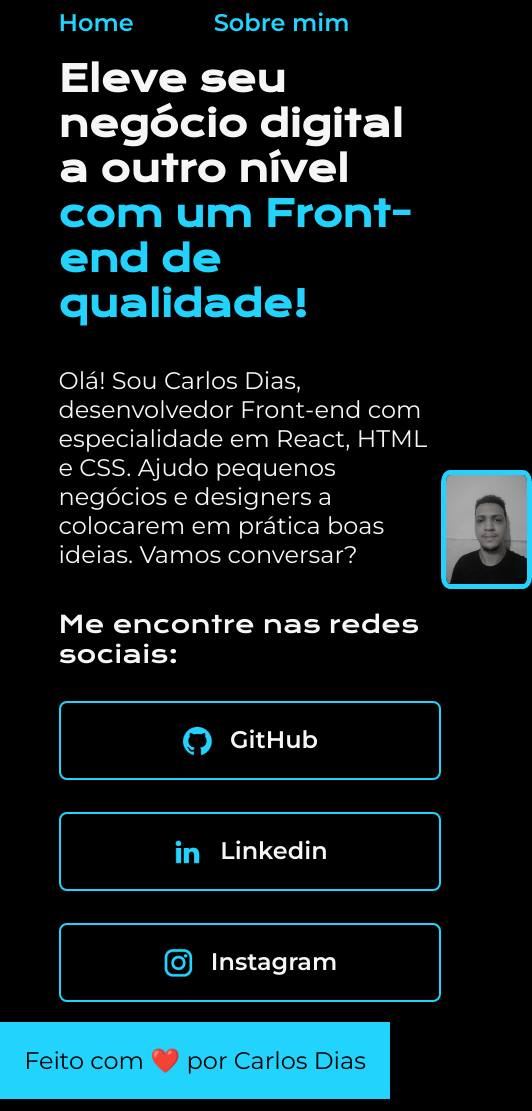
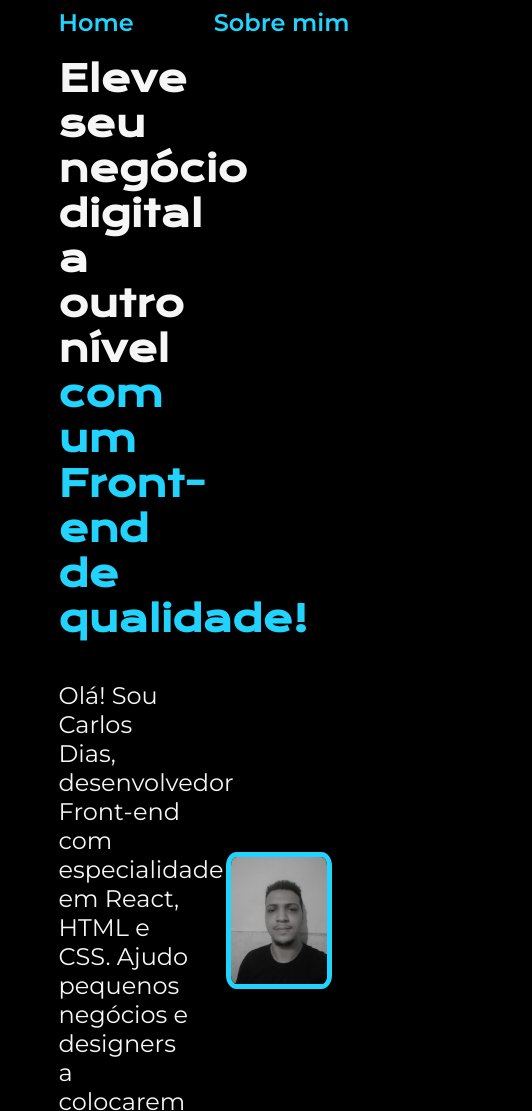
Before and after one commit to CarlosGabr/portfolio, a plain HTML site: page index.html in a window 390 px wide. Shown: the top 1111 px of the page, 532 px wide, since content can reach past the window. Drawn offline with nearby package versions, Linux system fonts and the light colour scheme.

Commit message:
Adicionado responsividade Rem.

```diff
--- a/index.html
+++ b/index.html
@@ -21,15 +21,15 @@
             <p class="apresentacao__conteudo__texto">Olá! Sou Carlos Dias, desenvolvedor Front-end com especialidade em React, HTML e CSS. Ajudo pequenos negócios e designers a colocarem em prática boas ideias. Vamos conversar?</p>
             <div class="apresentacao__links">
                 <h2 class="apresentacao__links__subtitulo">Me encontre nas redes sociais:</h2>
-                <a class= "apresentacao__links__link" href="https://github.com/CarlosGabr">
+                <a class= "apresentacao__links__navegacao" href="https://github.com/CarlosGabr">
                     <img src="/assets/github.png" alt="Logo do GitHub">
                     GitHub
                 </a>
-                <a class= "apresentacao__links__link" href="https://linkedin.com/CarlosGabr">
+                <a class= "apresentacao__links__navegacao" href="https://linkedin.com/CarlosGabr">
                     <img src="/assets/linkedin.png" alt="Logo do LinkedIn">
                     Linkedin
                 </a>
-                <a class= "apresentacao__links__link" href="https://www.instagram.com/">
+                <a class= "apresentacao__links__navegacao" href="https://www.instagram.com/">
                     <img src="/assets/instagram.png" alt="Logo do Instagram">
                     Instagram
                 </a>
--- a/styles/styles.css
+++ b/styles/styles.css
@@ -1,5 +1,5 @@
 @import url('https://fonts.googleapis.com/css2?family=Krona+One&family=Montserrat:ital,wght@0,100..900;1,100..900&display=swap');
-
+/* O rem é divido por 16px, ou seja, 1rem = 16px */
 :root {
         --cor-primaria: #000000;
         --cor-secundaria: #F6F6F6;
@@ -51,18 +51,18 @@
     .apresentacao__links__subtitulo {
         font-family: var(--fonte-principal);
         font-weight: 400;
-        font-size: 24px;
+        font-size: 1.5rem;
     }
 
-    .apresentacao__links__link {
+    .apresentacao__links__navegacao {
         display: flex;
         justify-content: center;
         gap: 16px;
         border: 2px solid var(--cor-terciaria);
-        width: 378px;
+        width: 50%;
         text-align: center;
         border-radius: 8px;
-        font-size: 24px;
+        font-size: 1.5rem;
         font-weight: 600;
         padding: 21.5px 0;
         text-decoration: none;
@@ -70,7 +70,7 @@
         font-family: var(--fonte-secundaria);
     }
 
-    .apresentacao__links__link:hover {
+    .apresentacao__links__navegacao:hover {
         background-color: var(--cor-hover);
     }
 
@@ -79,7 +79,7 @@
         border-style: solid;
         border-width: 5px;
         border-radius: 10%;
-        max-width: 30%;
+        width: 35%;
         height: auto;
     }
 
@@ -91,19 +91,19 @@
     }
 
     .apresentacao__conteudo {
-        width: 615px;
+        width: 50%;
         display: flex;
         flex-direction: column;
         gap: 40px;
     }
 
     .apresentacao__conteudo__titulo {
-        font-size: 36px;
+        font-size: 2.25rem;
         font-family: var(--fonte-principal);
     }
 
     .apresentacao__conteudo__texto {
-        font-size: 24px;
+        font-size: 1.5rem;
         font-family: var(--fonte-secundaria);
     }
 
@@ -113,6 +113,6 @@
         background-color: var(--cor-terciaria);
         text-align: center;
         font-family: var(--fonte-secundaria);
-        font-size: 24px;
+        font-size: 1.5rem;
         font-weight: 400;
     }
```
